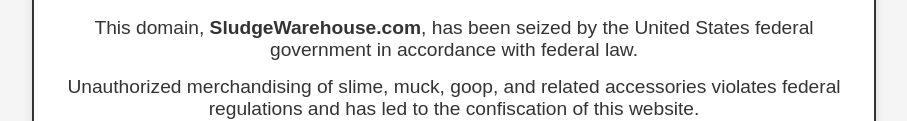
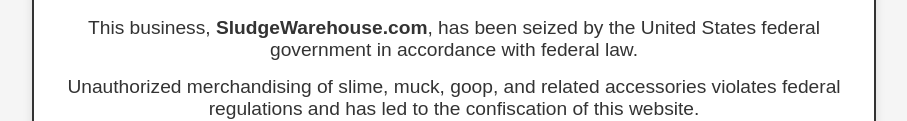
Before and after one commit to aidan-octane/aidan-octane.github.io, a plain HTML site: page index.html in a window 1280 px wide. Shown: the part 341-462 px from the top of the page, without its empty margins (186-1093 px from the left). Drawn offline with Linux system fonts and the light colour scheme.

Commit message:
Update index.html

```diff
--- a/index.html
+++ b/index.html
@@ -13,7 +13,7 @@
             <img src="https://upload.wikimedia.org/wikipedia/commons/thumb/5/5c/Great_Seal_of_the_United_States_%28obverse%29.svg/2000px-Great_Seal_of_the_United_States_%28obverse%29.svg.png" alt="Government Seal">
         </div>
         <div class="message">
-            <p>This domain, <strong>SludgeWarehouse.com</strong>, has been seized by the United States federal government in accordance with federal law.</p>
+            <p>This business, <strong>SludgeWarehouse.com</strong>, has been seized by the United States federal government in accordance with federal law.</p>
             <p>Unauthorized merchandising of slime, muck, goop, and related accessories violates federal regulations and has led to the confiscation of this website.</p>
             <p>All sales and operations conducted through this website are now under investigation.</p>
             <p>If you have any information regarding this case, please contact the appropriate federal authorities immediately.</p>
```
